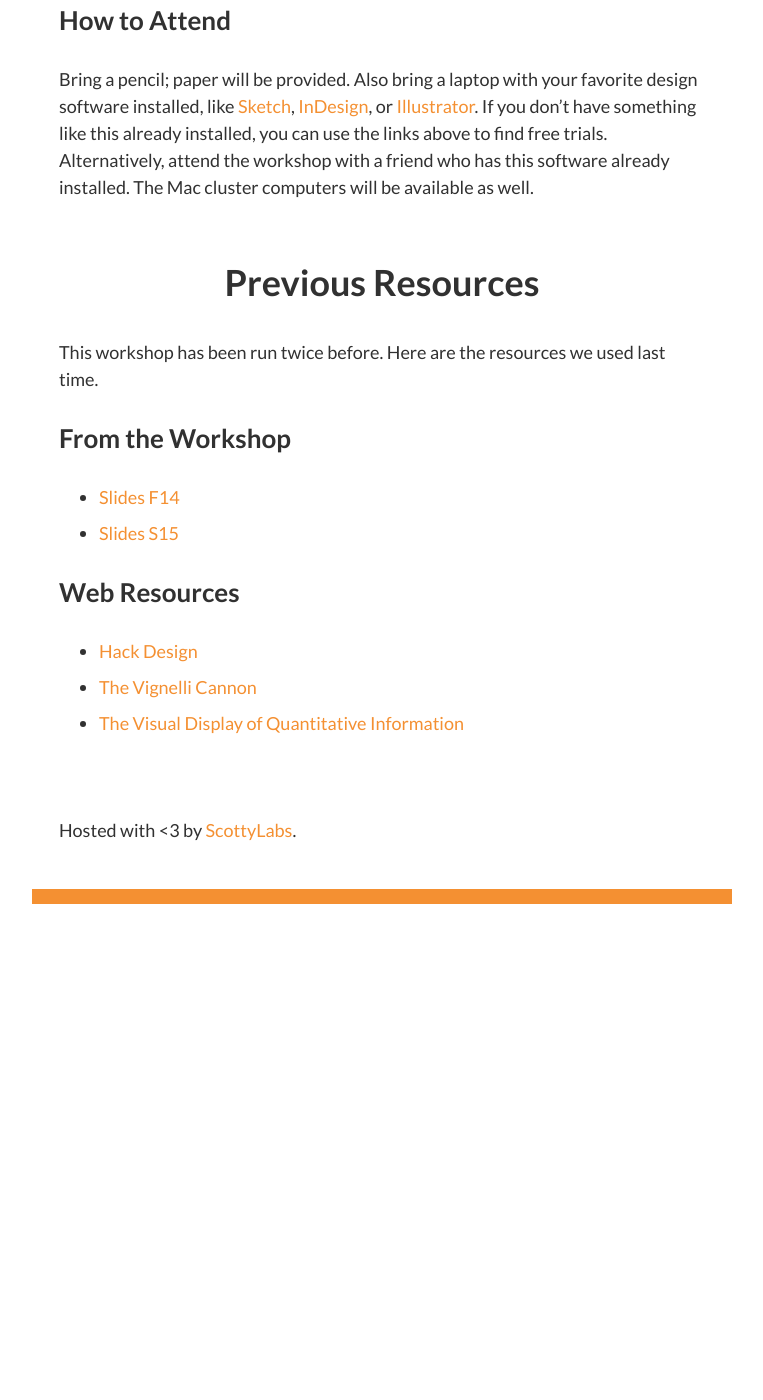
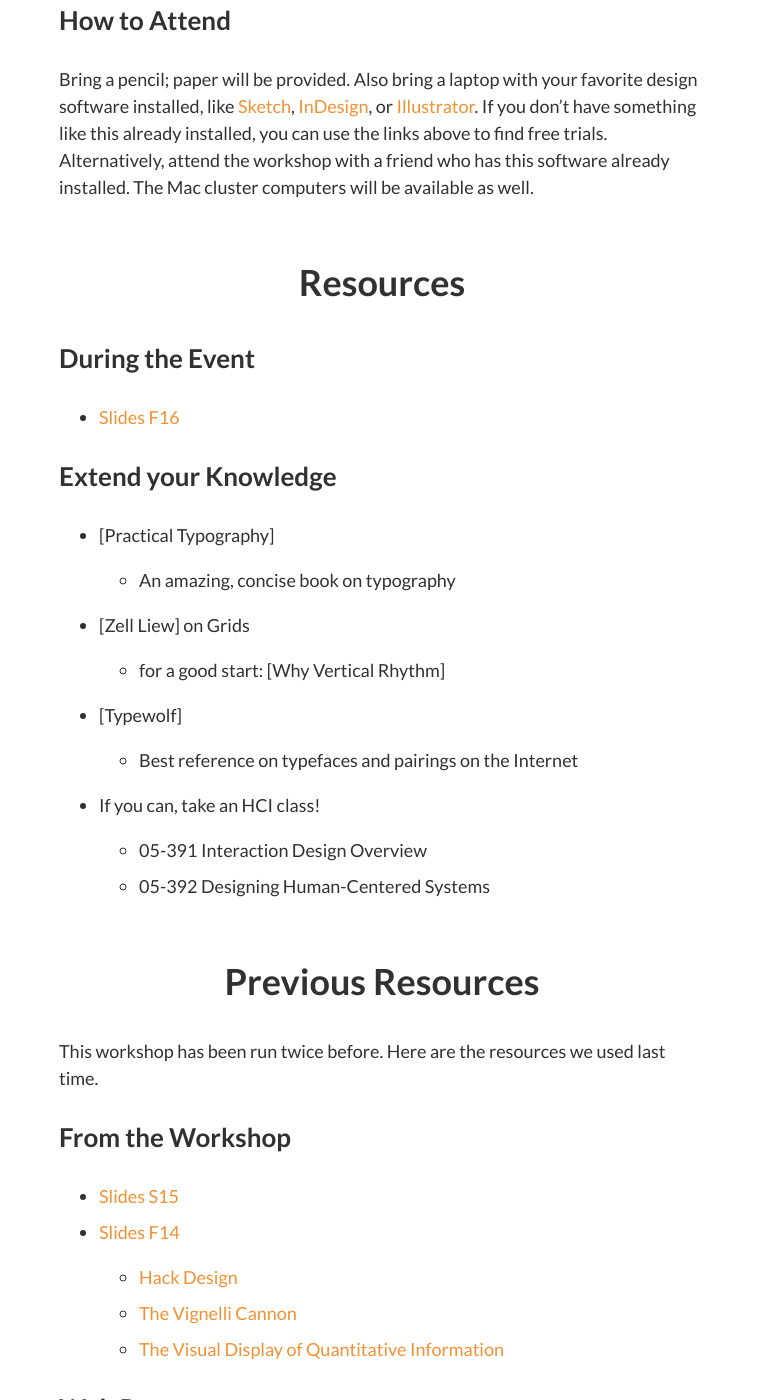
Before and after one commit to ScottyLabs/wdw, a Jekyll site: the page built from design/index.md, in a window 1280 px wide and 1400 px high, scrolled down 649 px. Shown: the whole window, without its empty margins (258-1021 px from the left). Built offline with Jekyll 4.4.1, drawn with Linux system fonts in a browser that asks for light colours; nearby versions of some CDN libraries; before the commit the page ends 1568 px from its top, so only the background shows below that.

Commit message:
Add slides for design talk

```diff
--- a/design/index.md
+++ b/design/index.md
@@ -27,6 +27,25 @@ something like this already installed, you can use the links above to find
 free trials. Alternatively, attend the workshop with a friend who has this
 software already installed. The Mac cluster computers will be available as well.
 
+## Resources
+
+### During the Event
+
+- [Slides F16](f16/slides.pdf)
+
+### Extend your Knowledge
+
+- [Practical Typography]
+  - An amazing, concise book on typography
+- [Zell Liew] on Grids
+    - for a good start: [Why Vertical Rhythm]
+- [Typewolf]
+    - Best reference on typefaces and pairings on the
+      Internet
+- If you can, take an HCI class!
+    - 05-391 Interaction Design Overview
+    - 05-392 Designing Human-Centered Systems
+
 
 ## Previous Resources
 
@@ -34,11 +53,10 @@ This workshop has been run twice before. Here are the resources we used last tim
 
 ### From the Workshop
 
+- [Slides S15](s15/slides.pdf)
 - [Slides F14](f14/slides.pdf)
-- [Slides S15](s15/slides.pdf)
+  - [Hack Design](https://hackdesign.org/)
+  - [The Vignelli Cannon](http://www.vignelli.com/canon.pdf)
+  - [The Visual Display of Quantitative Information](http://www.amazon.com/The-Visual-Display-Quantitative-Information/dp/0961392142)
 
 ### Web Resources
-
-- [Hack Design](https://hackdesign.org/)
-- [The Vignelli Cannon](http://www.vignelli.com/canon.pdf)
-- [The Visual Display of Quantitative Information](http://www.amazon.com/The-Visual-Display-Quantitative-Information/dp/0961392142)
```
Also changed, not shown: 1 other file.
